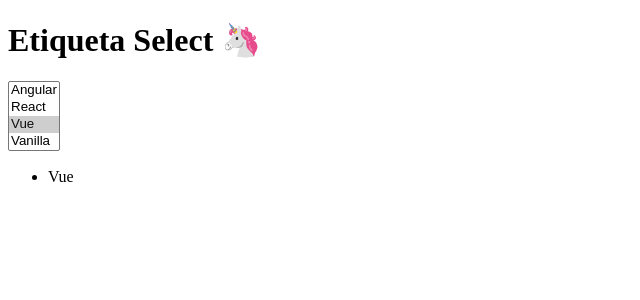
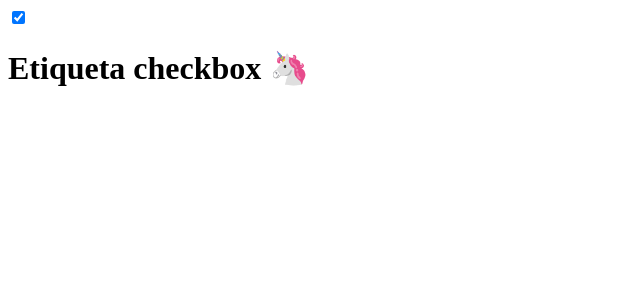
Before and after one commit to Eisten1996/react-fundamentos, a React (Create React App) app: page / in a window 1280 px wide. Shown: the top 300 px of the page, without its empty margins (0-640 px from the left). Built offline with nearby package versions, Linux system fonts and the light colour scheme.

Commit message:
Ejemplo de Input Checkbox

```diff
--- a/src/App.js
+++ b/src/App.js
@@ -7,43 +7,31 @@
 )
 class App extends Component {
   state = {
-    techs: ['Vue'],
+    active: true,
   }
 
   handleChange = (event) => {
-    const techs = Array.from(
-      event.target.selectedOptions,
-      (option) => option.value
-    )
-
-    console.log(techs)
-
-    this.setState({ techs })
+    this.setState({
+      active: event.target.checked,
+    })
   }
 
   render() {
+    const { active } = this.state
     return (
       <div>
-        <h1>
-          Etiqueta Select <Unicorn />
-        </h1>
         <form>
-          <select
-            value={this.state.techs}
+          <input
+            type="checkbox"
+            checked={this.state.active}
             onChange={this.handleChange}
-            multiple
-          >
-            <option value="Angular">Angular</option>
-            <option value="React">React</option>
-            <option value="Vue">Vue</option>
-            <option value="Vanilla">Vanilla</option>
-          </select>
+          ></input>
         </form>
-        <ul>
-          {this.state.techs.map((tech) => (
-            <li key={tech}>{tech}</li>
-          ))}
-        </ul>
+        {active && (
+          <h1>
+            Etiqueta checkbox <Unicorn />
+          </h1>
+        )}
       </div>
     )
   }
```
